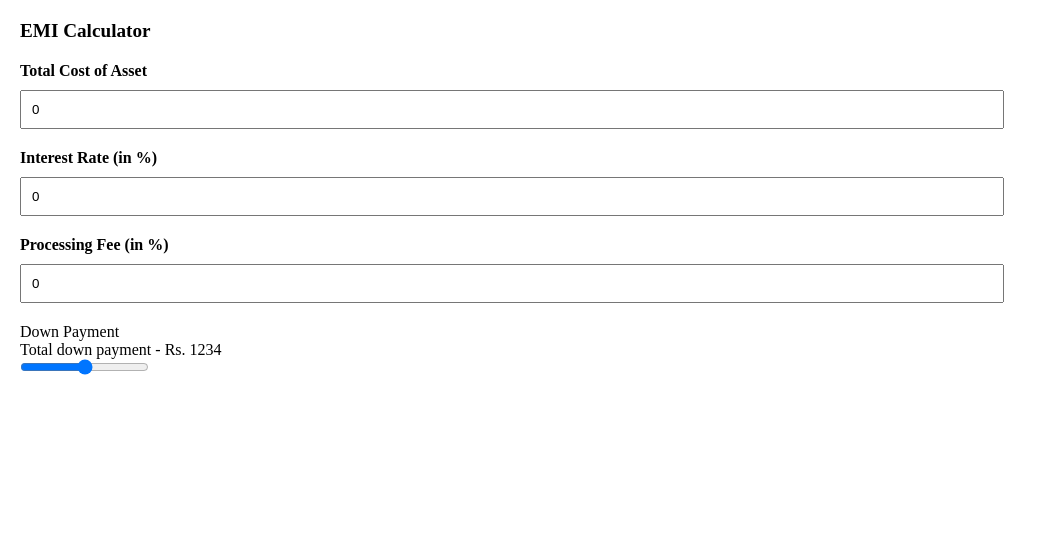
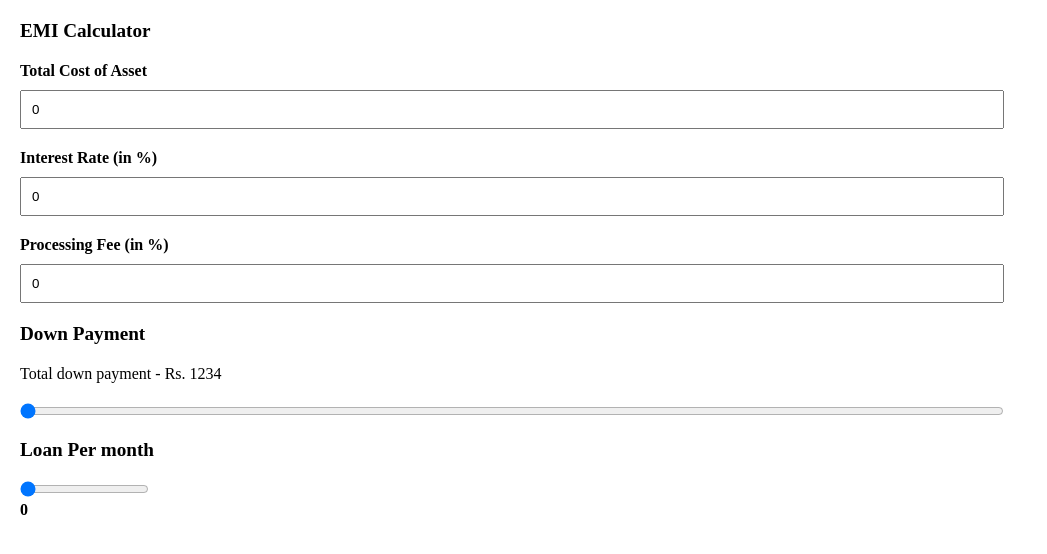
Before and after one commit to srishtigautam21/emi-calculator, a React (Create React App) app: page / in a window 1280 px wide. Shown: the top 554 px of the page, without its empty margins (0-1047 px from the left). Built offline with nearby package versions, Linux system fonts and the light colour scheme.

Commit message:
Added downpayment and loan file

```diff
--- a/src/App.tsx
+++ b/src/App.tsx
@@ -1,9 +1,33 @@
 import "./App.css";
 import React, { useState } from "react";
-import DownPayment from "./component/DownPayment.tsx";
+import DownPaymentAndLoan from "./component/DownPaymentAndLoan.tsx";
 
 function App() {
   const [cost, setCost] = useState(0);
+  const [interest, setInterest] = useState(0);
+  const [fee, setFee] = useState(1);
+  const [downPayment, setDownPayment] = useState(0);
+  const [tenure, setTenure] = useState(12);
+  const [emi, setEmi] = useState(0);
+
+  const CalculateEMI = () => {};
+
+  const UpdateEMI = (event: any) => {
+    if (!cost) {
+      return;
+    }
+    const Dp = Number(event.target.value);
+    setDownPayment(Dp);
+  };
+
+  const updateDownPayment = (e: any) => {
+    if (!cost) {
+      return;
+    }
+    const emi = Number(e.target.value);
+    setEmi(emi);
+  };
+
   return (
     <div className='wrapper'>
       <div className='header'>EMI Calculator</div>
@@ -34,7 +58,14 @@ function App() {
           className='input'
         ></input>
       </label>
-      <DownPayment />
+      <DownPaymentAndLoan
+        cost={cost}
+        downPayment={downPayment}
+        UpdateEMI={UpdateEMI}
+        emi={emi}
+        CalculateEMI={CalculateEMI}
+        updateDownPayment={updateDownPayment}
+      />
     </div>
   );
 }
--- a/src/component/DownPayment.tsx
+++ /dev/null
@@ -1,13 +0,0 @@
-import React from "react";
-
-const DownPayment = () => {
-  return (
-    <div>
-      <p>Down Payment</p>
-      <div>Total down payment - Rs. 1234</div>
-      <input type='range' min='0%' max='100%' />
-    </div>
-  );
-};
-
-export default DownPayment;
--- /dev/null
+++ b/src/component/DownPaymentAndLoan.css
@@ -0,0 +1,5 @@
+.inner-wrapper {
+  display: flex;
+  flex-direction: column;
+  row-gap: 20px;
+}
--- /dev/null
+++ b/src/component/DownPaymentAndLoan.tsx
@@ -0,0 +1,43 @@
+import React from "react";
+import "./DownPaymentAndLoan.css";
+
+const DownPaymentAndLoan = ({
+  cost,
+  downPayment,
+  UpdateEMI,
+  emi,
+  CalculateEMI,
+  updateDownPayment,
+}) => {
+  return (
+    <div className='inner-wrapper'>
+      <p className='header'>Down Payment</p>
+      <div>Total down payment - Rs. 1234</div>
+      <input
+        type='range'
+        min='0'
+        max={cost}
+        value={downPayment}
+        onChange={(e) => UpdateEMI(e)}
+      />
+      <p className='header'>Loan Per month</p>
+      {/* <div>Total down payment - Rs. 1234</div> */}
+      <div>
+        <input
+          type='range'
+          min={CalculateEMI(cost)}
+          max={CalculateEMI(0)}
+          value={emi}
+          onChange={() => updateDownPayment()}
+        />
+        <div className='labels'>
+          <label>{CalculateEMI(cost)}</label>
+          <b>{downPayment}</b>
+          <label>{CalculateEMI(0)}</label>
+        </div>
+      </div>
+    </div>
+  );
+};
+
+export default DownPaymentAndLoan;
--- /dev/null
+++ b/src/utils/contants.js
@@ -0,0 +1 @@
+export const tenureData = [12, 24, 36, 48, 60];
```
